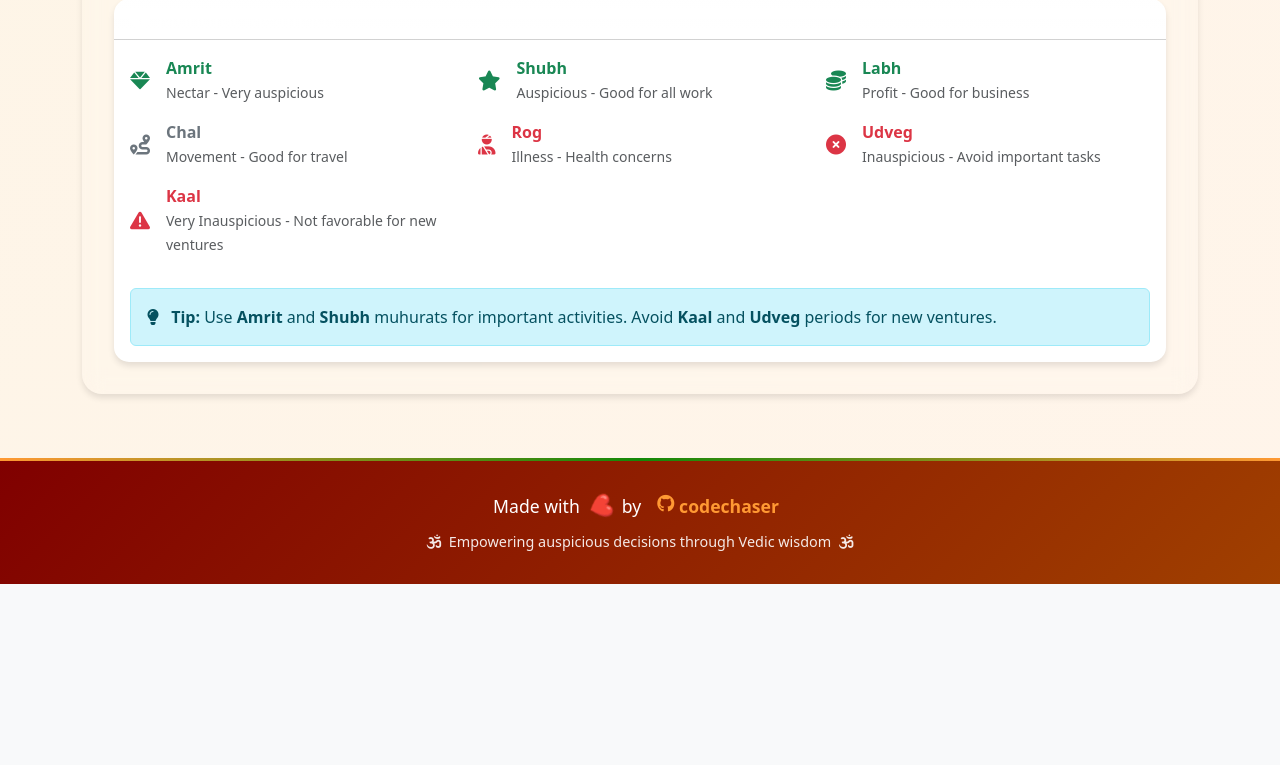
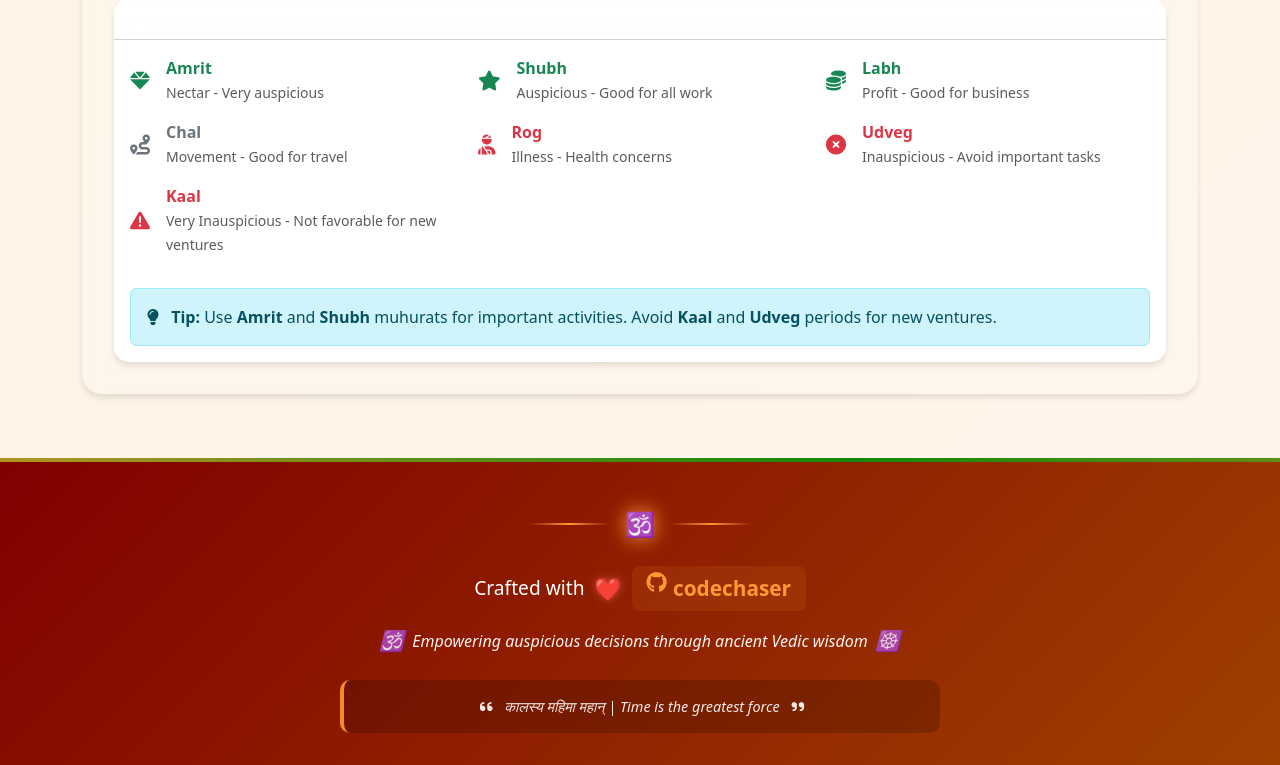
Before and after one commit to code-chaser/chaughadiya-api, a Flask app: page / in a window 1280 px wide. Shown: the part 928-1693 px from the top of the page. Before the commit the page ends 1512 px from the top, so only its background shows below. Run offline with Flask 3, Linux system fonts and the light colour scheme.

Commit message:
Enhance footer design

```diff
--- a/templates/static/home.html
+++ b/templates/static/home.html
@@ -258,7 +258,7 @@
         .creative-footer {
             background: linear-gradient(135deg, var(--secondary-color) 0%, #a04000 100%);
             color: white;
-            padding: 2rem 0;
+            padding: 3rem 0 2rem;
             margin-top: 4rem;
             position: relative;
             overflow: hidden;
@@ -270,8 +270,32 @@
             top: 0;
             left: 0;
             right: 0;
-            height: 3px;
+            height: 4px;
             background: linear-gradient(90deg, var(--primary-color), var(--accent-color), var(--primary-color));
+            background-size: 200% 100%;
+            animation: shimmer 3s ease-in-out infinite;
+        }
+
+        @keyframes shimmer {
+            0%, 100% { background-position: 0% 0%; }
+            50% { background-position: 100% 0%; }
+        }
+
+        .creative-footer::after {
+            content: '🕉️ ☸️ 🙏 ✨ 🕉️ ☸️ 🙏 ✨';
+            position: absolute;
+            top: 50%;
+            left: -100%;
+            transform: translateY(-50%);
+            font-size: 2rem;
+            opacity: 0.1;
+            white-space: nowrap;
+            animation: scroll-symbols 30s linear infinite;
+        }
+
+        @keyframes scroll-symbols {
+            0% { left: -100%; }
+            100% { left: 100%; }
         }
 
         .footer-content {
@@ -280,10 +304,99 @@
             z-index: 1;
         }
 
+        .footer-divider {
+            display: flex;
+            align-items: center;
+            justify-content: center;
+            margin-bottom: 1.5rem;
+            gap: 1rem;
+        }
+
+        .footer-divider-line {
+            height: 2px;
+            width: 80px;
+            background: linear-gradient(90deg, transparent, var(--primary-color), transparent);
+        }
+
+        .footer-divider-icon {
+            font-size: 1.5rem;
+            color: var(--primary-color);
+            animation: glow 2s ease-in-out infinite;
+        }
+
+        @keyframes glow {
+            0%, 100% {
+                text-shadow: 0 0 10px rgba(255, 153, 51, 0.5),
+                            0 0 20px rgba(255, 153, 51, 0.3);
+            }
+            50% {
+                text-shadow: 0 0 20px rgba(255, 153, 51, 0.8),
+                            0 0 30px rgba(255, 153, 51, 0.5);
+            }
+        }
+
         .footer-text {
-            font-size: 1.1rem;
+            font-size: 1.2rem;
             font-weight: 500;
-            margin-bottom: 0.5rem;
+            margin-bottom: 1rem;
+            display: flex;
+            align-items: center;
+            justify-content: center;
+            gap: 0.6rem;
+            flex-wrap: wrap;
+        }
+
+        .footer-link {
+            color: var(--primary-color);
+            text-decoration: none;
+            font-weight: 700;
+            font-size: 1.3rem;
+            transition: all 0.3s ease;
+            display: inline-flex;
+            align-items: center;
+            gap: 0.4rem;
+            padding: 0.3rem 0.8rem;
+            border-radius: 8px;
+            background: rgba(255, 153, 51, 0.1);
+            border: 2px solid transparent;
+        }
+
+        .footer-link:hover {
+            color: white;
+            background: var(--primary-color);
+            transform: translateY(-3px) scale(1.05);
+            box-shadow: 0 6px 20px rgba(255, 153, 51, 0.5);
+            border-color: var(--accent-color);
+        }
+
+        .footer-icon {
+            animation: bounce 2s ease-in-out infinite;
+        }
+
+        @keyframes bounce {
+            0%, 100% { transform: translateY(0); }
+            50% { transform: translateY(-8px); }
+        }
+
+        .footer-heart {
+            font-size: 1.4rem;
+            color: #ff6b6b;
+            animation: heartbeat 1.5s ease-in-out infinite;
+            display: inline-block;
+            filter: drop-shadow(0 0 5px rgba(255, 107, 107, 0.5));
+        }
+
+        @keyframes heartbeat {
+            0%, 100% { transform: scale(1); }
+            10%, 30% { transform: scale(1.2); }
+            20%, 40% { transform: scale(1); }
+        }
+
+        .footer-subtext {
+            font-size: 1rem;
+            opacity: 0.95;
+            margin-top: 1rem;
+            font-style: italic;
             display: flex;
             align-items: center;
             justify-content: center;
@@ -291,49 +404,57 @@
             flex-wrap: wrap;
         }
 
-        .footer-link {
+        .footer-om {
+            font-size: 1.2rem;
             color: var(--primary-color);
-            text-decoration: none;
-            font-weight: 700;
-            transition: all 0.3s ease;
-            display: inline-flex;
-            align-items: center;
-            gap: 0.3rem;
-            padding: 0.2rem 0.5rem;
-            border-radius: 5px;
-        }
-
-        .footer-link:hover {
-            color: white;
-            background: var(--primary-color);
-            transform: translateY(-2px);
-            box-shadow: 0 4px 10px rgba(255, 153, 51, 0.4);
-        }
-
-        .footer-icon {
-            animation: bounce 2s ease-in-out infinite;
-        }
-
-        @keyframes bounce {
-            0%, 100% { transform: translateY(0); }
-            50% { transform: translateY(-5px); }
-        }
-
-        .footer-emoji {
-            font-size: 1.3rem;
-            animation: rotate 3s linear infinite;
+            animation: pulse-om 3s ease-in-out infinite;
             display: inline-block;
         }
 
-        @keyframes rotate {
-            0% { transform: rotate(0deg); }
-            100% { transform: rotate(360deg); }
-        }
-
-        .footer-subtext {
+        @keyframes pulse-om {
+            0%, 100% {
+                transform: scale(1);
+                opacity: 1;
+            }
+            50% {
+                transform: scale(1.15);
+                opacity: 0.8;
+            }
+        }
+
+        .footer-quote {
+            max-width: 600px;
+            margin: 1.5rem auto 0;
+            padding: 1rem;
+            background: rgba(0, 0, 0, 0.2);
+            border-radius: 10px;
+            border-left: 4px solid var(--primary-color);
             font-size: 0.9rem;
+            font-style: italic;
             opacity: 0.9;
-            margin-top: 0.5rem;
+        }
+
+        @media (max-width: 768px) {
+            .footer-text {
+                font-size: 1rem;
+            }
+
+            .footer-link {
+                font-size: 1.1rem;
+            }
+
+            .footer-subtext {
+                font-size: 0.9rem;
+            }
+
+            .footer-divider-line {
+                width: 50px;
+            }
+
+            .footer-quote {
+                font-size: 0.85rem;
+                padding: 0.8rem;
+            }
         }
 
         /* Mobile Responsiveness */
@@ -1230,17 +1351,35 @@
     <footer class="creative-footer">
         <div class="container">
             <div class="footer-content">
+                <!-- Decorative Divider -->
+                <div class="footer-divider">
+                    <div class="footer-divider-line"></div>
+                    <span class="footer-divider-icon">🕉️</span>
+                    <div class="footer-divider-line"></div>
+                </div>
+
+                <!-- Main Attribution -->
                 <div class="footer-text">
-                    <span>Made with</span>
-                    <span class="footer-emoji">❤️</span>
-                    <span>by</span>
+                    <span>Crafted with</span>
+                    <span class="footer-heart">❤️</span>
                     <a href="https://github.com/code-chaser" target="_blank" rel="noopener noreferrer" class="footer-link">
                         <i class="fab fa-github footer-icon"></i>
                         <span>codechaser</span>
                     </a>
                 </div>
+
+                <!-- Subtitle -->
                 <div class="footer-subtext">
-                    <i class="fas fa-om me-1"></i> Empowering auspicious decisions through Vedic wisdom <i class="fas fa-om ms-1"></i>
+                    <span class="footer-om">🕉️</span>
+                    <span>Empowering auspicious decisions through ancient Vedic wisdom</span>
+                    <span class="footer-om">☸️</span>
+                </div>
+
+                <!-- Inspirational Quote -->
+                <div class="footer-quote">
+                    <i class="fas fa-quote-left me-2"></i>
+                    कालस्य महिमा महान् | Time is the greatest force
+                    <i class="fas fa-quote-right ms-2"></i>
                 </div>
             </div>
         </div>
```
